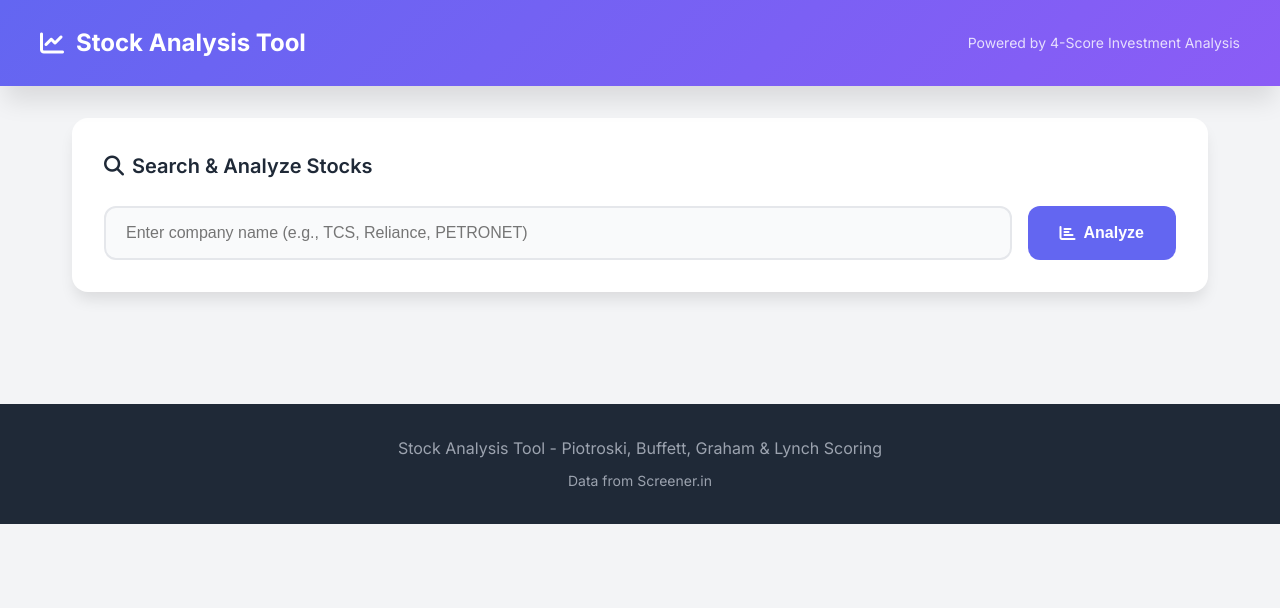
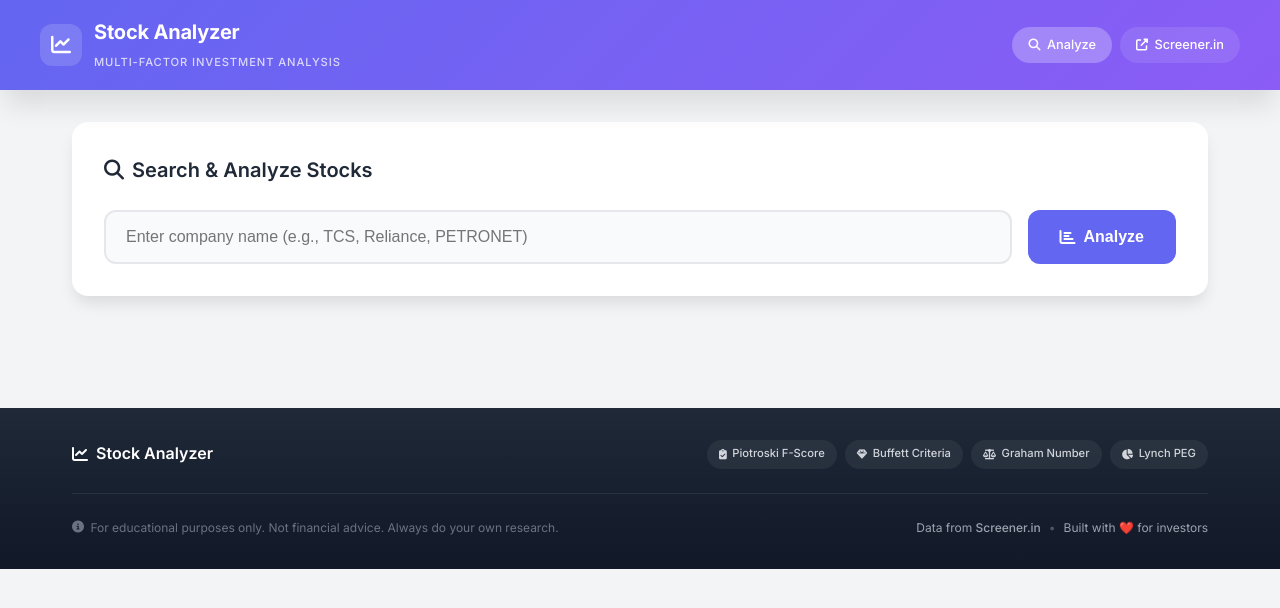
Before and after one commit to jairajkumar/screener_scrapper, a website: page nodejs-app/public/index.html in a window 1280 px wide. Drawn offline with Linux system fonts and the light colour scheme.

Commit message:
header and footer revamped

```diff
--- a/nodejs-app/public/index.html
+++ b/nodejs-app/public/index.html
@@ -23,11 +23,25 @@
     <!-- Header -->
     <header class="header">
         <div class="header-content">
-            <h1>
-                <i class="fas fa-chart-line"></i>
-                Stock Analysis Tool
-            </h1>
-            <span class="header-subtitle">Powered by 4-Score Investment Analysis</span>
+            <div class="header-brand">
+                <div class="logo">
+                    <i class="fas fa-chart-line"></i>
+                </div>
+                <div class="brand-text">
+                    <h1>Stock Analyzer</h1>
+                    <span class="tagline">Multi-Factor Investment Analysis</span>
+                </div>
+            </div>
+            <nav class="header-nav">
+                <a href="#" class="nav-link active">
+                    <i class="fas fa-search"></i>
+                    <span>Analyze</span>
+                </a>
+                <a href="https://www.screener.in" target="_blank" class="nav-link">
+                    <i class="fas fa-external-link-alt"></i>
+                    <span>Screener.in</span>
+                </a>
+            </nav>
         </div>
     </header>
 
@@ -54,7 +68,7 @@
             <!-- Loading State -->
             <div id="loadingState" class="loading hidden">
                 <div class="spinner"></div>
-                <p>Analyzing stock data with 4-score system...</p>
+                <p>Running multi-factor analysis & valuation...</p>
             </div>
         </div>
 
@@ -405,8 +419,45 @@
 
     <!-- Footer -->
     <footer class="footer">
-        <p>Stock Analysis Tool - Piotroski, Buffett, Graham & Lynch Scoring</p>
-        <p style="margin-top: 0.5rem; font-size: 0.875rem;">Data from Screener.in</p>
+        <div class="footer-content">
+            <div class="footer-top">
+                <div class="footer-brand">
+                    <i class="fas fa-chart-line"></i>
+                    <span>Stock Analyzer</span>
+                </div>
+                <div class="footer-methodologies">
+                    <span class="method-badge">
+                        <i class="fas fa-clipboard-check"></i>
+                        Piotroski F-Score
+                    </span>
+                    <span class="method-badge">
+                        <i class="fas fa-gem"></i>
+                        Buffett Criteria
+                    </span>
+                    <span class="method-badge">
+                        <i class="fas fa-balance-scale"></i>
+                        Graham Number
+                    </span>
+                    <span class="method-badge">
+                        <i class="fas fa-chart-pie"></i>
+                        Lynch PEG
+                    </span>
+                </div>
+            </div>
+            <div class="footer-bottom">
+                <p class="footer-disclaimer">
+                    <i class="fas fa-info-circle"></i>
+                    For educational purposes only. Not financial advice. Always do your own research.
+                </p>
+                <div class="footer-credits">
+                    <span>Data from
+                        <a href="https://www.screener.in" target="_blank">Screener.in</a>
+                    </span>
+                    <span class="footer-divider">•</span>
+                    <span>Built with ❤️ for investors</span>
+                </div>
+            </div>
+        </div>
     </footer>
 
     <script src="script.js"></script>
--- a/nodejs-app/public/styles.css
+++ b/nodejs-app/public/styles.css
@@ -61,7 +61,7 @@ body {
 .header {
     background: linear-gradient(135deg, var(--primary) 0%, var(--secondary) 100%);
     color: white;
-    padding: 1.5rem 2rem;
+    padding: 1rem 2rem;
     box-shadow: var(--shadow-lg);
     position: sticky;
     top: 0;
@@ -76,17 +76,69 @@ body {
     justify-content: space-between;
 }
 
-.header h1 {
-    font-size: 1.5rem;
+.header-brand {
+    display: flex;
+    align-items: center;
+    gap: 0.75rem;
+}
+
+.logo {
+    width: 42px;
+    height: 42px;
+    background: rgba(255, 255, 255, 0.15);
+    border-radius: 12px;
+    display: flex;
+    align-items: center;
+    justify-content: center;
+    font-size: 1.25rem;
+    backdrop-filter: blur(10px);
+}
+
+.brand-text h1 {
+    font-size: 1.25rem;
     font-weight: 700;
-    display: flex;
-    align-items: center;
-    gap: 0.75rem;
-}
-
-.header-subtitle {
-    opacity: 0.8;
-    font-size: 0.875rem;
+    margin: 0;
+    letter-spacing: -0.01em;
+}
+
+.tagline {
+    font-size: 0.7rem;
+    opacity: 0.75;
+    text-transform: uppercase;
+    letter-spacing: 0.08em;
+    font-weight: 500;
+}
+
+.header-nav {
+    display: flex;
+    align-items: center;
+    gap: 0.5rem;
+}
+
+.nav-link {
+    display: flex;
+    align-items: center;
+    gap: 0.4rem;
+    padding: 0.5rem 1rem;
+    border-radius: 50px;
+    color: white;
+    text-decoration: none;
+    font-size: 0.8rem;
+    font-weight: 500;
+    transition: all 0.2s ease;
+    background: rgba(255, 255, 255, 0.1);
+}
+
+.nav-link:hover {
+    background: rgba(255, 255, 255, 0.2);
+}
+
+.nav-link.active {
+    background: rgba(255, 255, 255, 0.25);
+}
+
+.nav-link i {
+    font-size: 0.75rem;
 }
 
 /* ===== Main Container ===== */
@@ -1893,11 +1945,106 @@ body {
 
 /* ===== Footer ===== */
 .footer {
-    background: var(--gray-800);
+    background: linear-gradient(180deg, var(--gray-800) 0%, var(--gray-900) 100%);
     color: var(--gray-400);
+    padding: 0;
+    margin-top: 3rem;
+}
+
+.footer-content {
+    max-width: var(--container-max);
+    margin: 0 auto;
     padding: 2rem;
-    text-align: center;
-    margin-top: 3rem;
+}
+
+.footer-top {
+    display: flex;
+    justify-content: space-between;
+    align-items: center;
+    padding-bottom: 1.5rem;
+    border-bottom: 1px solid rgba(255, 255, 255, 0.08);
+    flex-wrap: wrap;
+    gap: 1.5rem;
+}
+
+.footer-brand {
+    display: flex;
+    align-items: center;
+    gap: 0.5rem;
+    color: white;
+    font-weight: 600;
+    font-size: 1rem;
+}
+
+.footer-brand i {
+    color: var(--primary-light);
+}
+
+.footer-methodologies {
+    display: flex;
+    flex-wrap: wrap;
+    gap: 0.5rem;
+}
+
+.method-badge {
+    display: inline-flex;
+    align-items: center;
+    gap: 0.35rem;
+    padding: 0.35rem 0.75rem;
+    background: rgba(255, 255, 255, 0.06);
+    border-radius: 50px;
+    font-size: 0.7rem;
+    color: var(--gray-300);
+    font-weight: 500;
+}
+
+.method-badge i {
+    font-size: 0.65rem;
+    color: var(--primary-light);
+}
+
+.footer-bottom {
+    padding-top: 1.5rem;
+    display: flex;
+    justify-content: space-between;
+    align-items: center;
+    flex-wrap: wrap;
+    gap: 1rem;
+}
+
+.footer-disclaimer {
+    display: flex;
+    align-items: center;
+    gap: 0.4rem;
+    font-size: 0.75rem;
+    color: var(--gray-500);
+    margin: 0;
+}
+
+.footer-disclaimer i {
+    color: var(--gray-500);
+}
+
+.footer-credits {
+    display: flex;
+    align-items: center;
+    gap: 0.5rem;
+    font-size: 0.75rem;
+    color: var(--gray-400);
+}
+
+.footer-credits a {
+    color: var(--primary-light);
+    text-decoration: none;
+    font-weight: 500;
+}
+
+.footer-credits a:hover {
+    text-decoration: underline;
+}
+
+.footer-divider {
+    color: var(--gray-600);
 }
 
 /* ===== Responsive ===== */
```
